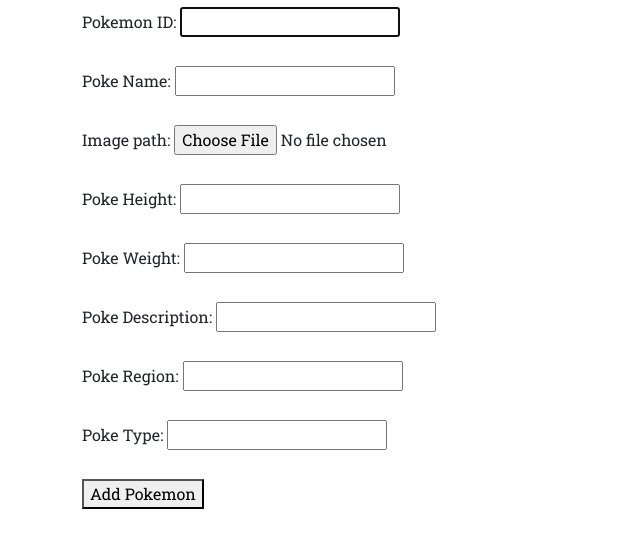
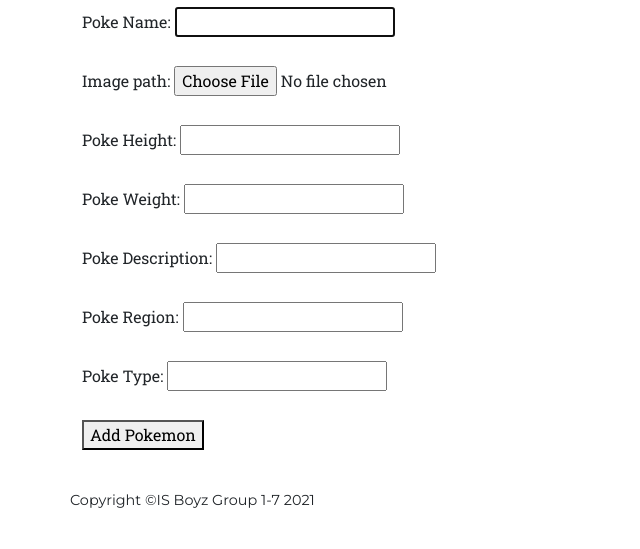
Before and after one commit to rickersb/IS_Pokemon, a Django app: page /addPokemon/ in a window 1280 px wide. Shown: the part 87-636 px from the top of the page, without its empty margins (0-640 px from the left). Run offline with Django 3.2, Linux system fonts and the light colour scheme; some web fonts are replaced.

Commit message:
Update addPokemon.html

```diff
--- a/templates/homepages/addPokemon.html
+++ b/templates/homepages/addPokemon.html
@@ -13,9 +13,9 @@
     <form name="form" method="post" action="{% url 'addPokemon' %}">
         {% csrf_token %}
 
-        <label for="pokemon_id">Pokemon ID:</label>
+        {% comment %} <label for="pokemon_id">Pokemon ID:</label>
         <input type="text" name="pokemon_id" id="pokemon_id" autofocus>
-        <br><br>
+        <br><br>  {% endcomment %}
 
         <label for="name">Poke Name:</label>
         <input type="text" name="name" id="name" autofocus>
```
